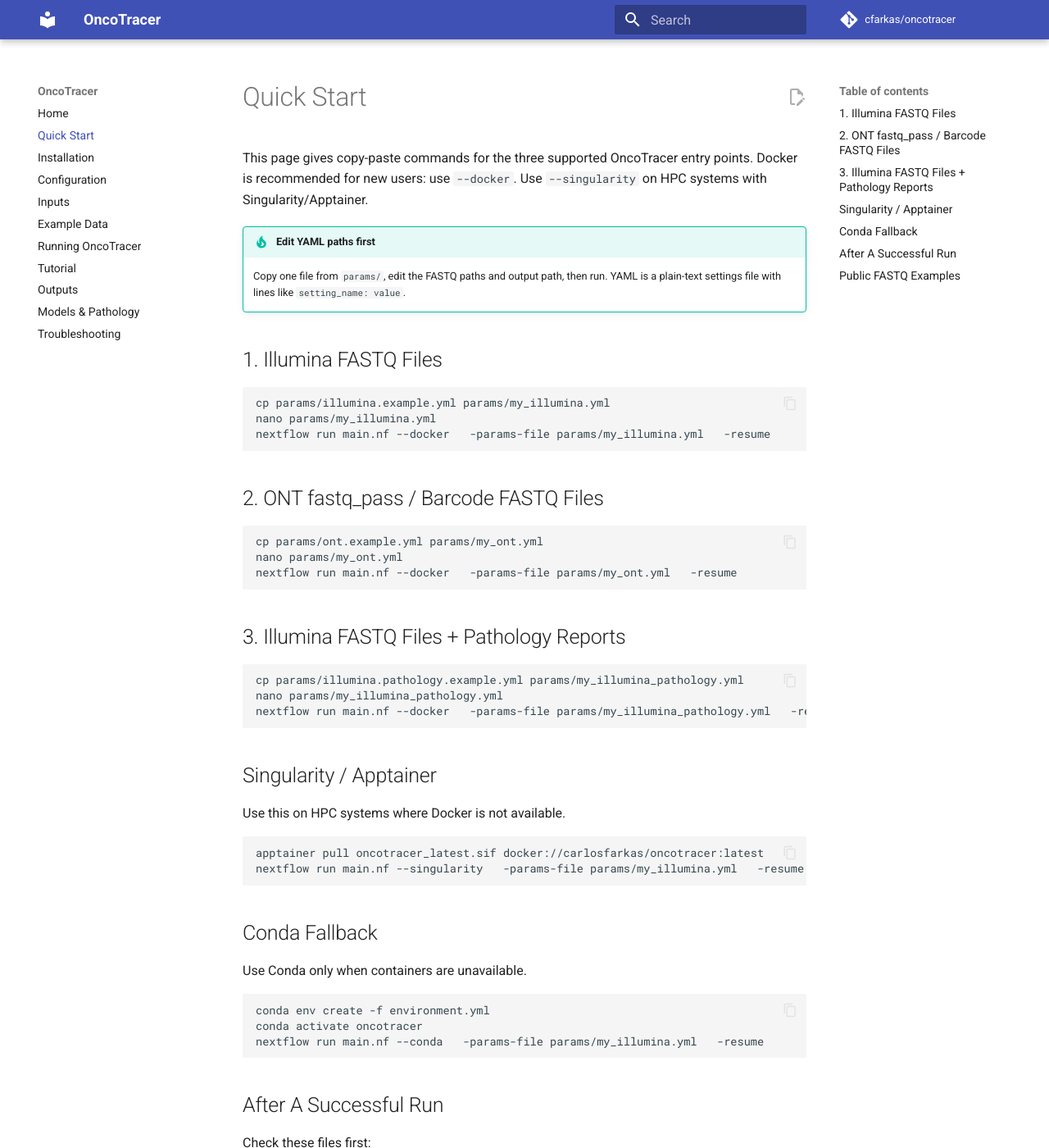
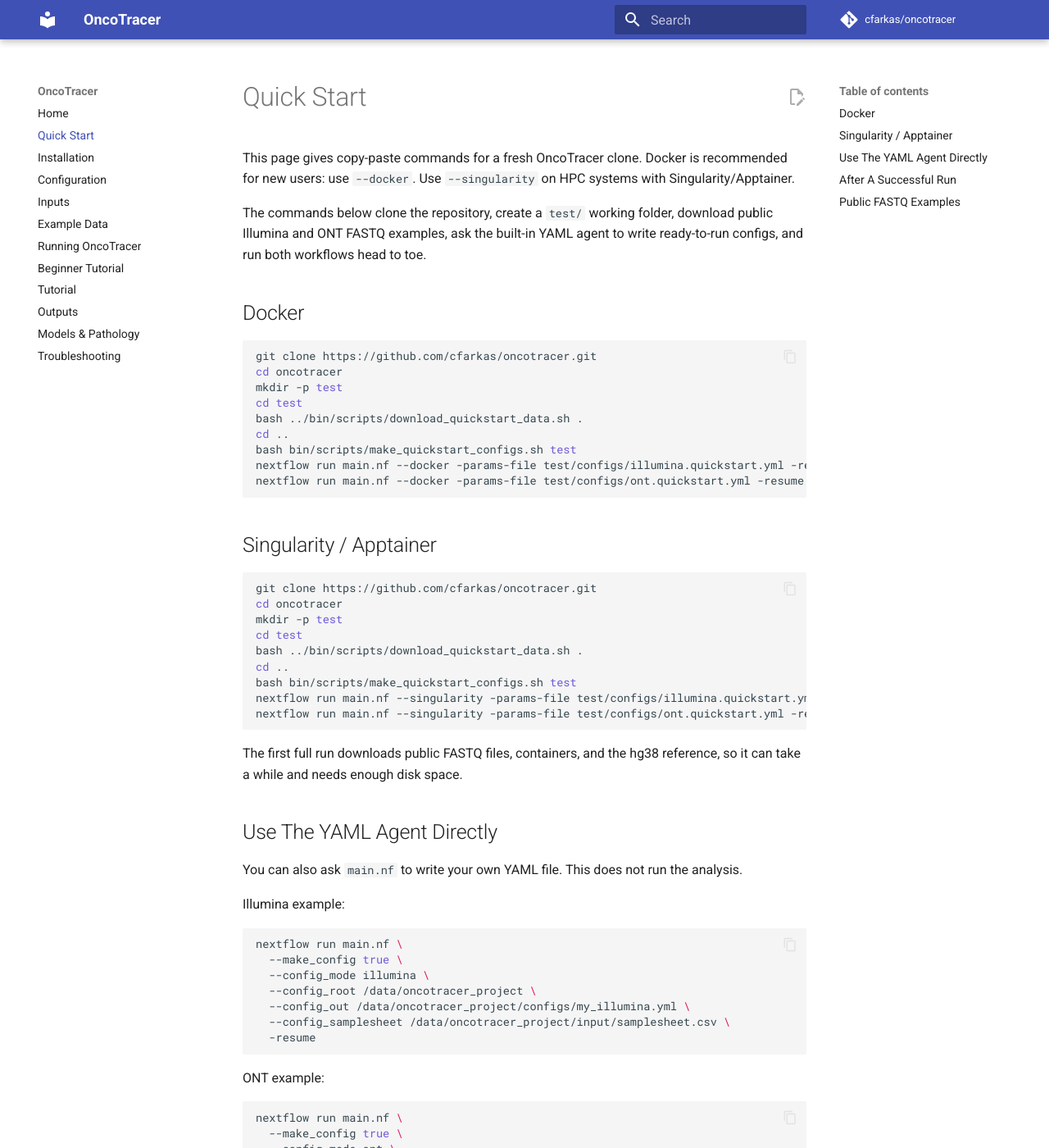
Before and after one commit to cfarkas/oncotracer, an MkDocs documentation site: the page built from docs/quick_start.md, in a window 1280 px wide and 1400 px high. Shown: the whole window at 82% size. Built offline with MkDocs 1.6.1 and Material for MkDocs 9.7.7, drawn with Linux system fonts in a browser that asks for light colours; comment, search, counter and statistics services are not loaded; some of the changed text lies outside the part shown.

Commit message:
Add quickstart YAML agent

````diff
--- a/docs/configuration.md
+++ b/docs/configuration.md
@@ -78,6 +78,52 @@
 | `ont_binsize_kb` | Coarse CNA bin size in kilobases, usually `500`. |
 | `ont_min_age_minutes` | Wait threshold for active sequencing folders. Use `0` for completed FASTQ data. |
 
+
+## Generate A YAML With The Built-In Agent
+
+You can ask `main.nf` to create a starter YAML before running the analysis. This mode only writes a config file; it does not run SAMURAI or OncoTracer.
+
+Illumina:
+
+```bash
+nextflow run main.nf \
+  --make_config true \
+  --config_mode illumina \
+  --config_root /data/my_oncotracer_run \
+  --config_out /data/my_oncotracer_run/configs/my_illumina.yml \
+  --config_samplesheet /data/my_oncotracer_run/input/samplesheet.csv \
+  -resume
+```
+
+ONT:
+
+```bash
+nextflow run main.nf \
+  --make_config true \
+  --config_mode ont \
+  --config_root /data/my_oncotracer_run \
+  --config_out /data/my_oncotracer_run/configs/my_ont.yml \
+  --config_ont_folder /data/ont_run/fastq_pass \
+  --config_ont_barcodes barcode01,barcode02 \
+  --config_ont_sample_names caseA,caseB \
+  -resume
+```
+
+Agent fields:
+
+| Field | Meaning |
+| --- | --- |
+| `make_config` | Set to `true` to write a YAML and exit. |
+| `config_mode` | `illumina` or `ont`. |
+| `config_root` | Project/data root used in the YAML. |
+| `config_out` | YAML file to write. |
+| `config_outdir` | Optional output folder for the analysis run. Defaults to `<config_root>/runs/<mode>`. |
+| `config_samplesheet` | Illumina samplesheet path. |
+| `config_illumina_fastq1`, `config_illumina_fastq2`, `config_sample` | Optional Illumina FASTQ inputs; if no samplesheet exists, the agent can create one row. |
+| `config_ont_folder` | ONT `fastq_pass` or barcode parent folder. |
+| `config_ont_barcodes` | Comma-separated barcode folders. |
+| `config_ont_sample_names` | Comma-separated sample names matching the barcode order. |
+
 ## Pathology Fields
 
 These fields are used when `run_cna_classifier: true` and a pathology CSV is available.
--- a/docs/quick_start.md
+++ b/docs/quick_start.md
@@ -1,51 +1,73 @@
 # Quick Start
 
-This page gives copy-paste commands for the three supported OncoTracer entry points. Docker is recommended for new users: use `--docker`. Use `--singularity` on HPC systems with Singularity/Apptainer.
+This page gives copy-paste commands for a fresh OncoTracer clone. Docker is recommended for new users: use `--docker`. Use `--singularity` on HPC systems with Singularity/Apptainer.
 
-!!! tip "Edit YAML paths first"
-    Copy one file from `params/`, edit the FASTQ paths and output path, then run. YAML is a plain-text settings file with lines like `setting_name: value`.
+The commands below clone the repository, create a `test/` working folder, download public Illumina and ONT FASTQ examples, ask the built-in YAML agent to write ready-to-run configs, and run both workflows head to toe.
 
-## 1. Illumina FASTQ Files
+## Docker
 
 ```bash
-cp params/illumina.example.yml params/my_illumina.yml
-nano params/my_illumina.yml
-nextflow run main.nf --docker   -params-file params/my_illumina.yml   -resume
-```
-
-## 2. ONT fastq_pass / Barcode FASTQ Files
-
-```bash
-cp params/ont.example.yml params/my_ont.yml
-nano params/my_ont.yml
-nextflow run main.nf --docker   -params-file params/my_ont.yml   -resume
-```
-
-## 3. Illumina FASTQ Files + Pathology Reports
-
-```bash
-cp params/illumina.pathology.example.yml params/my_illumina_pathology.yml
-nano params/my_illumina_pathology.yml
-nextflow run main.nf --docker   -params-file params/my_illumina_pathology.yml   -resume
+git clone https://github.com/cfarkas/oncotracer.git
+cd oncotracer
+mkdir -p test
+cd test
+bash ../bin/scripts/download_quickstart_data.sh .
+cd ..
+bash bin/scripts/make_quickstart_configs.sh test
+nextflow run main.nf --docker -params-file test/configs/illumina.quickstart.yml -resume
+nextflow run main.nf --docker -params-file test/configs/ont.quickstart.yml -resume
 ```
 
 ## Singularity / Apptainer
 
-Use this on HPC systems where Docker is not available.
+```bash
+git clone https://github.com/cfarkas/oncotracer.git
+cd oncotracer
+mkdir -p test
+cd test
+bash ../bin/scripts/download_quickstart_data.sh .
+cd ..
+bash bin/scripts/make_quickstart_configs.sh test
+nextflow run main.nf --singularity -params-file test/configs/illumina.quickstart.yml -resume
+nextflow run main.nf --singularity -params-file test/configs/ont.quickstart.yml -resume
+```
+
+The first full run downloads public FASTQ files, containers, and the hg38 reference, so it can take a while and needs enough disk space.
+
+## Use The YAML Agent Directly
+
+You can also ask `main.nf` to write your own YAML file. This does not run the analysis.
+
+Illumina example:
 
 ```bash
-apptainer pull oncotracer_latest.sif docker://carlosfarkas/oncotracer:latest
-nextflow run main.nf --singularity   -params-file params/my_illumina.yml   -resume
+nextflow run main.nf \
+  --make_config true \
+  --config_mode illumina \
+  --config_root /data/oncotracer_project \
+  --config_out /data/oncotracer_project/configs/my_illumina.yml \
+  --config_samplesheet /data/oncotracer_project/input/samplesheet.csv \
+  -resume
 ```
 
-## Conda Fallback
-
-Use Conda only when containers are unavailable.
+ONT example:
 
 ```bash
-conda env create -f environment.yml
-conda activate oncotracer
-nextflow run main.nf --conda   -params-file params/my_illumina.yml   -resume
+nextflow run main.nf \
+  --make_config true \
+  --config_mode ont \
+  --config_root /data/oncotracer_project \
+  --config_out /data/oncotracer_project/configs/my_ont.yml \
+  --config_ont_folder /data/ont_run/fastq_pass \
+  --config_ont_barcodes barcode01,barcode02 \
+  --config_ont_sample_names caseA,caseB \
+  -resume
+```
+
+Then run with the generated file:
+
+```bash
+nextflow run main.nf --docker -params-file /data/oncotracer_project/configs/my_illumina.yml -resume
 ```
 
 ## After A Successful Run
--- /dev/null
+++ b/docs/tutorial_new_users.md
@@ -0,0 +1,180 @@
+# Beginner Tutorial: Reproduce The Quickstart
+
+This tutorial is for users who are new to Nextflow, YAML, or OncoTracer. It reproduces both public example runs from a clean clone and explains what each step does.
+
+## What You Need
+
+Install these first:
+
+- `git`, to download the repository;
+- `nextflow`, to run the workflow;
+- Docker or Singularity/Apptainer, to run the software environment.
+
+Use Docker on a workstation. Use Singularity/Apptainer on many HPC systems.
+
+## 1. Clone OncoTracer
+
+```bash
+git clone https://github.com/cfarkas/oncotracer.git
+cd oncotracer
+```
+
+This downloads the workflow code and moves your shell into the repository.
+
+## 2. Create A Test Workspace
+
+```bash
+mkdir -p test
+cd test
+```
+
+The `test/` folder will hold public FASTQ files, generated YAML files, references, caches, and output folders. Keeping these under one folder makes the example easy to remove later.
+
+## 3. Download Public Test Data
+
+```bash
+bash ../bin/scripts/download_quickstart_data.sh .
+```
+
+This downloads small public example inputs into the current `test/` folder:
+
+```text
+public/illumina_DRR000542/
+public/ont_DRR165691/
+```
+
+Go back to the repository root before running Nextflow:
+
+```bash
+cd ..
+```
+
+## 4. Generate YAML Configs With The Built-In Agent
+
+```bash
+bash bin/scripts/make_quickstart_configs.sh test
+```
+
+This calls the YAML agent inside `main.nf` and writes:
+
+```text
+test/configs/illumina.quickstart.yml
+test/configs/ont.quickstart.yml
+```
+
+A YAML file is a plain-text settings file. For example, the Illumina YAML tells OncoTracer where the Illumina samplesheet is, where outputs should go, and which CNA caller to use.
+
+You can inspect a YAML file with:
+
+```bash
+cat test/configs/illumina.quickstart.yml
+cat test/configs/ont.quickstart.yml
+```
+
+## 5. Run The Illumina Example Head To Toe
+
+Docker:
+
+```bash
+nextflow run main.nf --docker -params-file test/configs/illumina.quickstart.yml -resume
+```
+
+Singularity / Apptainer:
+
+```bash
+nextflow run main.nf --singularity -params-file test/configs/illumina.quickstart.yml -resume
+```
+
+This run starts from paired-end Illumina FASTQ files and runs:
+
+```text
+FASTQ -> alignment/qDNAseq -> BAM boundary refinement -> CNA notation -> CNA plots -> summary
+```
+
+The first run may take a long time because it downloads containers and reference data and creates an aligned BAM.
+
+## 6. Run The ONT Example Head To Toe
+
+Docker:
+
+```bash
+nextflow run main.nf --docker -params-file test/configs/ont.quickstart.yml -resume
+```
+
+Singularity / Apptainer:
+
+```bash
+nextflow run main.nf --singularity -params-file test/configs/ont.quickstart.yml -resume
+```
+
+This run starts from ONT `fastq_pass/barcode01` FASTQ files and runs:
+
+```text
+FASTQ -> SAMURAI/ichorCNA -> BAM boundary refinement -> CNA notation -> CNA plots -> summary
+```
+
+## 7. Check The Results
+
+Illumina summary:
+
+```bash
+cat test/runs/illumina/06_workflow_summary/workflow_summary.txt
+```
+
+ONT summary:
+
+```bash
+cat test/runs/ont/06_workflow_summary/workflow_summary.txt
+```
+
+Important output files include:
+
+```text
+03_cna_codification/cna_events.tsv
+03_cna_codification/cna_cytogenomic_notation.tsv
+04_cna_custom_plots/cna_per_sample_pages.pdf
+04_cna_custom_plots/cna_log2_ratio_profiles_all_samples.pdf
+06_workflow_summary/workflow_summary.txt
+```
+
+If the quickstart sample has no CNA events after filtering, OncoTracer still writes placeholder plot PDFs so the run completes reproducibly.
+
+## 8. Make Your Own YAML
+
+Illumina users usually provide a samplesheet:
+
+```bash
+nextflow run main.nf \
+  --make_config true \
+  --config_mode illumina \
+  --config_root /data/my_oncotracer_run \
+  --config_out /data/my_oncotracer_run/configs/my_illumina.yml \
+  --config_samplesheet /data/my_oncotracer_run/input/samplesheet.csv \
+  -resume
+```
+
+ONT users usually provide a `fastq_pass` folder and barcode list:
+
+```bash
+nextflow run main.nf \
+  --make_config true \
+  --config_mode ont \
+  --config_root /data/my_oncotracer_run \
+  --config_out /data/my_oncotracer_run/configs/my_ont.yml \
+  --config_ont_folder /data/ont_run/fastq_pass \
+  --config_ont_barcodes barcode01,barcode02 \
+  --config_ont_sample_names caseA,caseB \
+  -resume
+```
+
+Then run the generated YAML with Docker or Singularity:
+
+```bash
+nextflow run main.nf --docker -params-file /data/my_oncotracer_run/configs/my_illumina.yml -resume
+```
+
+## Troubleshooting
+
+If a run stops, fix the reported issue and rerun the same command with `-resume`. Nextflow will reuse completed work where possible.
+
+If Docker is unavailable, use `--singularity` instead. If you are on an HPC system, ask your administrator whether the command is `singularity` or `apptainer`; Nextflow uses the same `--singularity` flag for both.
--- a/mkdocs.yml
+++ b/mkdocs.yml
@@ -24,6 +24,7 @@
   - Inputs: inputs.md
   - Example Data: example_data.md
   - Running OncoTracer: running.md
+  - Beginner Tutorial: tutorial_new_users.md
   - Tutorial: tutorial_our_runs.md
   - Outputs: outputs.md
   - Models & Pathology: models_pathology.md
````
Also changed, not shown: other parts of docs/configuration.md (+4 -4 lines), README.md (+35 -1 lines), docs/index.md (+4 -3 lines), docs/inputs.md (+1 -3 lines), 11 other files.
